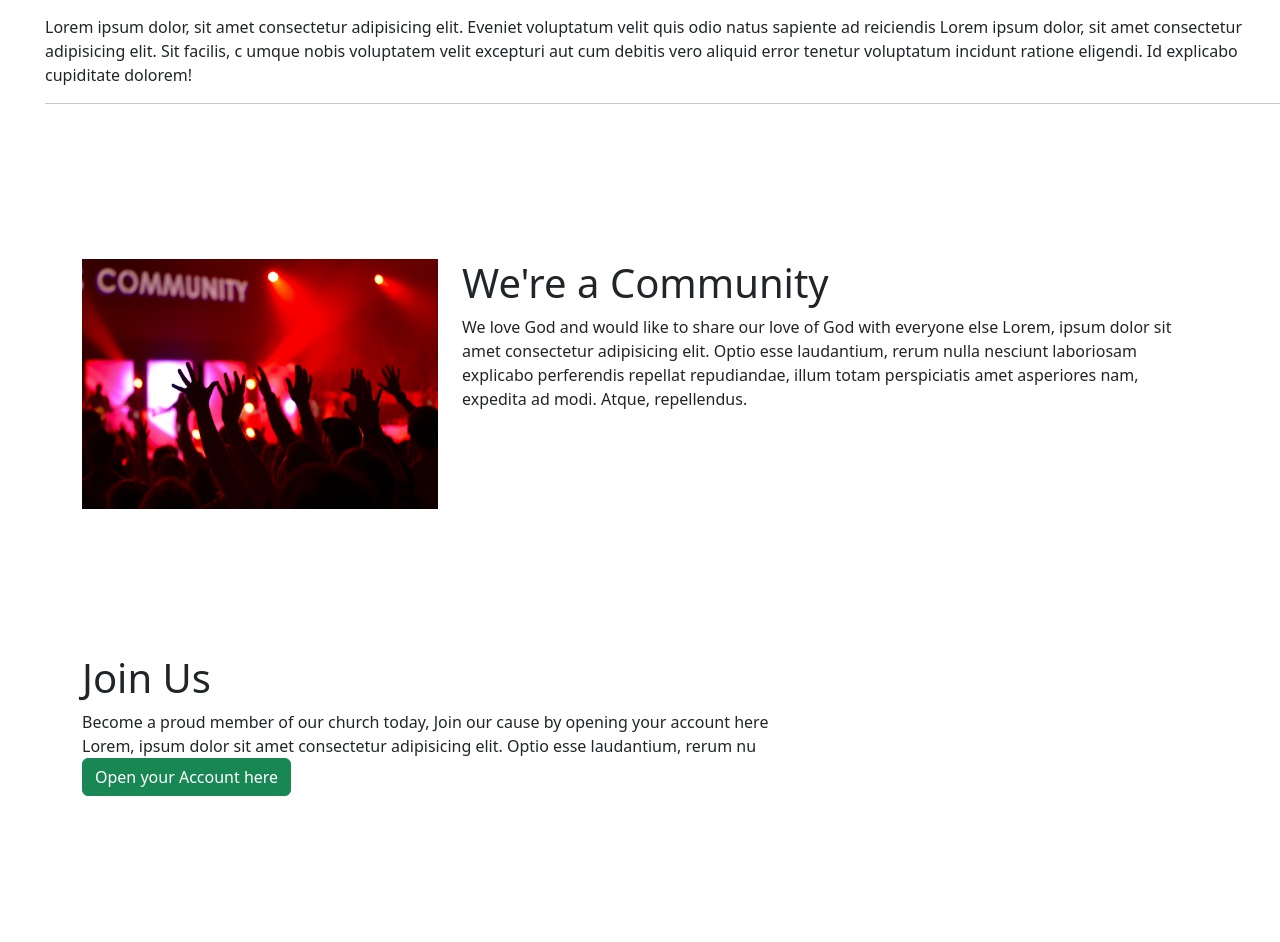
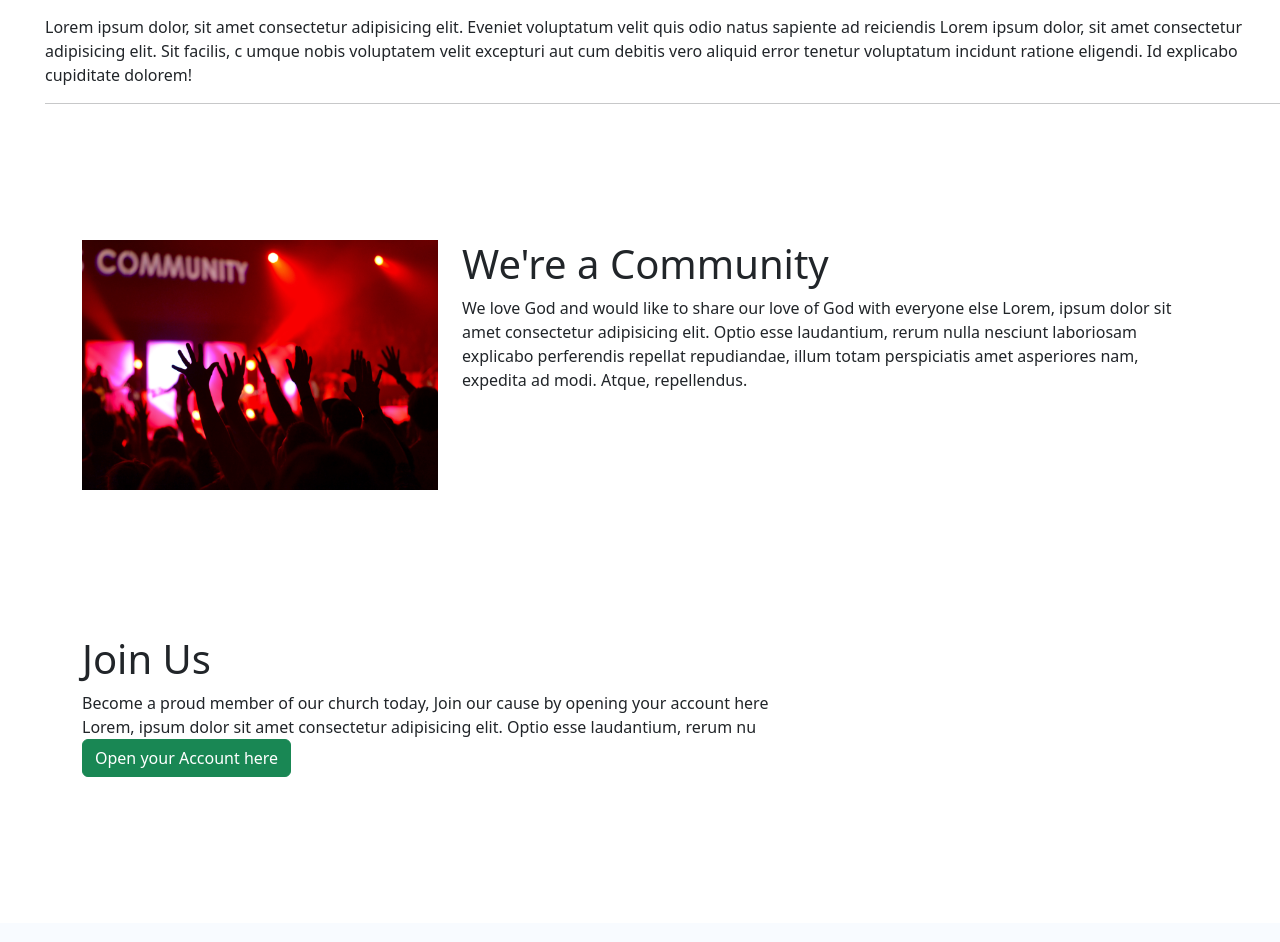
Before and after one commit to mike-mike-8000/NEW-church-management-project, a PHP site: page / in a window 1280 px wide. Shown: the part 638-1580 px from the top of the page. After the commit the page ends 1415 px from the top, so only its background shows below. Run offline with PHP 8.4, Linux system fonts and the light colour scheme.

Commit message:
minor change to style.css

```diff
--- a/style.css
+++ b/style.css
@@ -108,9 +108,8 @@
 .container {
     padding-top: 30px;
     padding-bottom: 30px;
-    margin-top: 35px;
+    margin: 0 5px;
 }
-
 
 .welcome_img{
     width: 100%;
```
